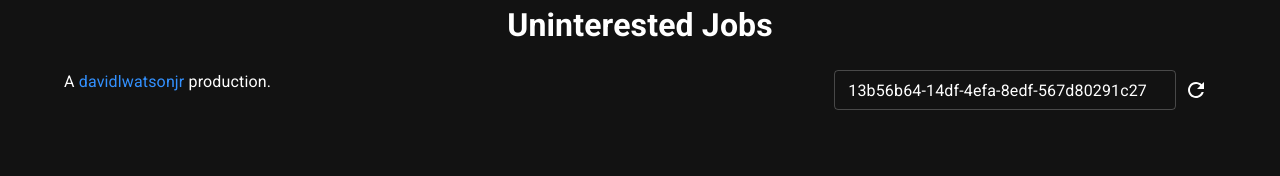
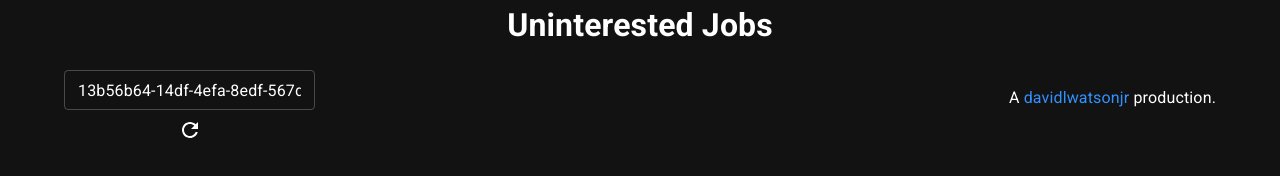
Before and after one commit to davidlwatsonjr/job-scout, a React (Create React App) app: page / in a window 1280 px wide. Shown: the part 170-346 px from the top of the page. Built offline with nearby package versions, Linux system fonts and the light colour scheme; no server answers.

Commit message:
We make accommodations, I guess.

```diff
--- a/src/components/Footer/Footer.js
+++ b/src/components/Footer/Footer.js
@@ -10,19 +10,19 @@ function Footer() {
   return (
     <footer className="Footer">
       <div>
-        A <a href="https://davidlwatsonjr.com">davidlwatsonjr</a> production.
-      </div>
-      <div>
         <TextField
           size="small"
+          fullWidth
           defaultValue={localStorage.getItem("userUUID")}
           onChange={handleUserUUIDChange}
-          sx={{ width: "38ch" }}
         />
         <IconButton title="Refresh" onClick={() => window.location.reload()}>
           <RefreshIcon />
         </IconButton>
       </div>
+      <p>
+        A <a href="https://davidlwatsonjr.com">davidlwatsonjr</a> production.
+      </p>
     </footer>
   );
 }
```
